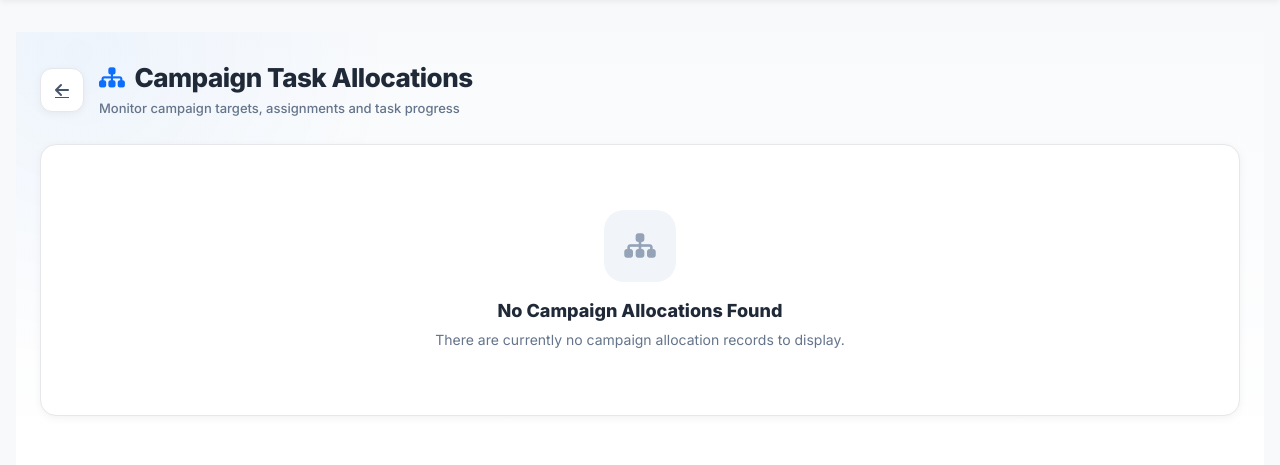
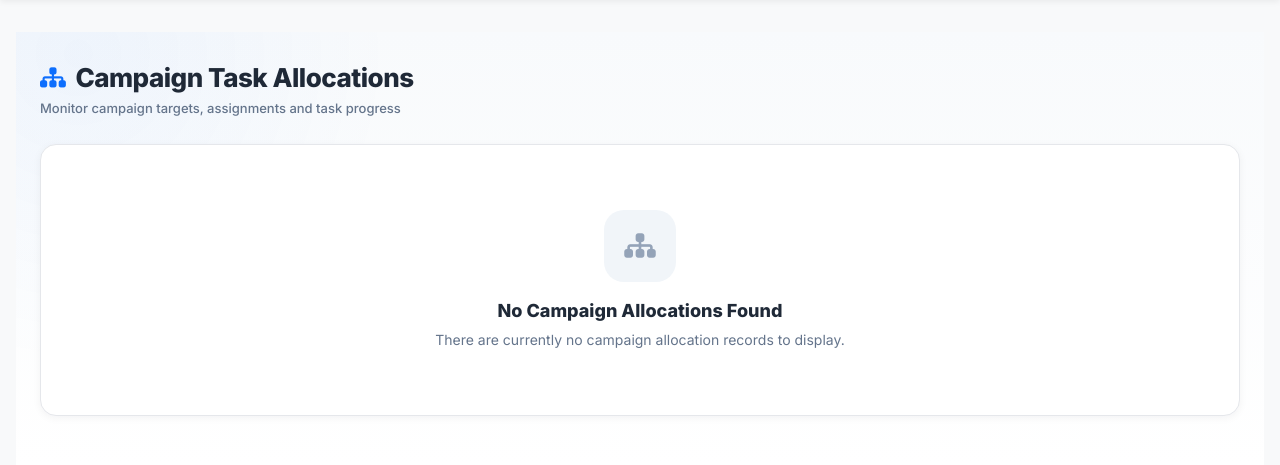
Before and after one commit to roushanbobdj1/GMB, a Flask app: template templates/admin_allocations.html in a window 1280 px wide. Shown: the part 88-553 px from the top of the page. Run offline with Flask 3, Linux system fonts and the light colour scheme; the template is opened without the code that fills it, so the values that code supplies are empty; some libraries are stand-ins or nearby versions.

Commit message:
Update admin_allocations.html

```diff
--- a/templates/admin_allocations.html
+++ b/templates/admin_allocations.html
@@ -824,15 +824,6 @@
 
             <div class="allocation-header-left">
 
-                <a
-                    href="/admin_dashboard"
-                    class="allocation-back-btn"
-                    aria-label="Back to Admin Dashboard"
-                    title="Back to Admin Dashboard"
-                >
-                    <i class="fas fa-arrow-left"></i>
-                </a>
-
                 <div class="allocation-page-title-wrap">
 
                     <h1 class="allocation-page-title">
```
